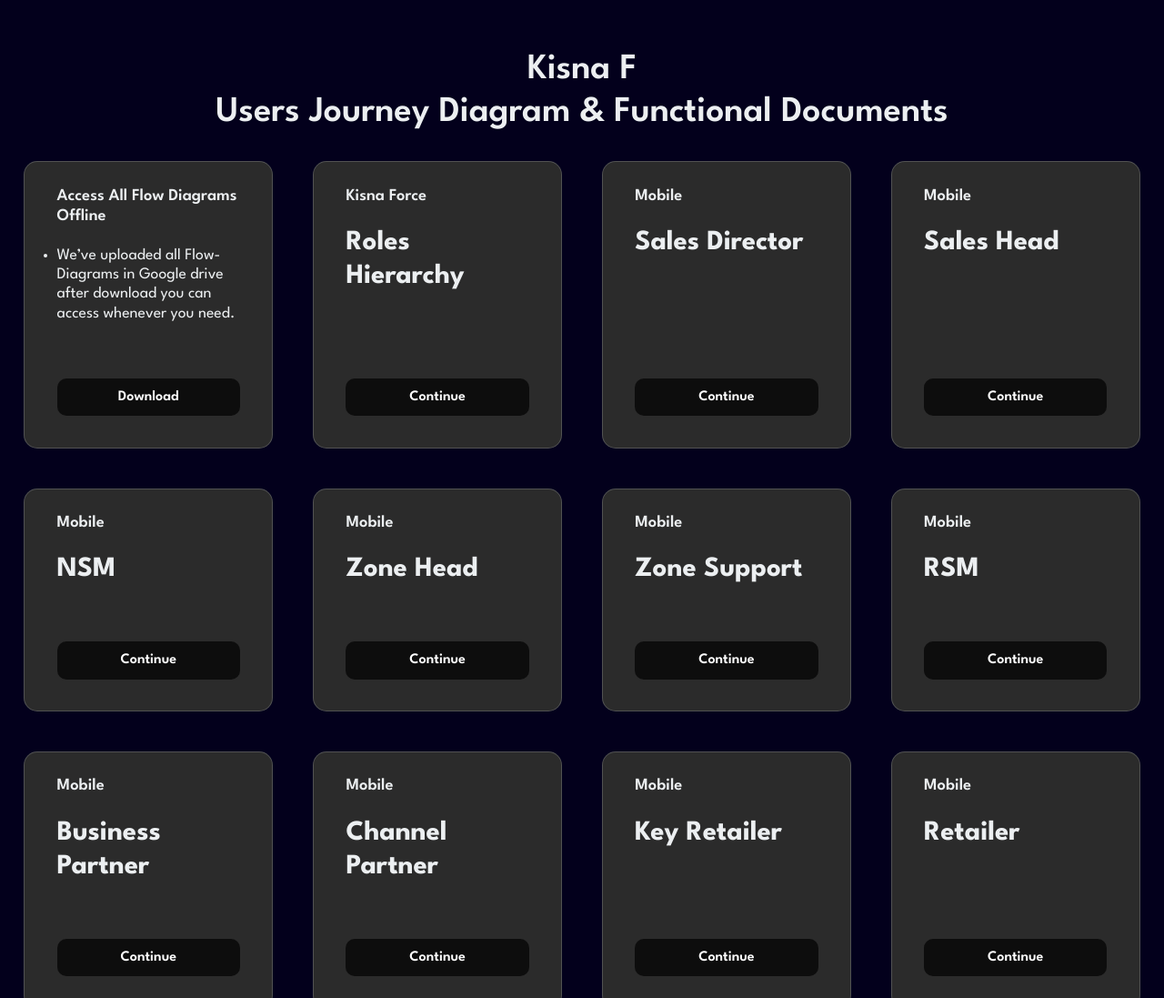
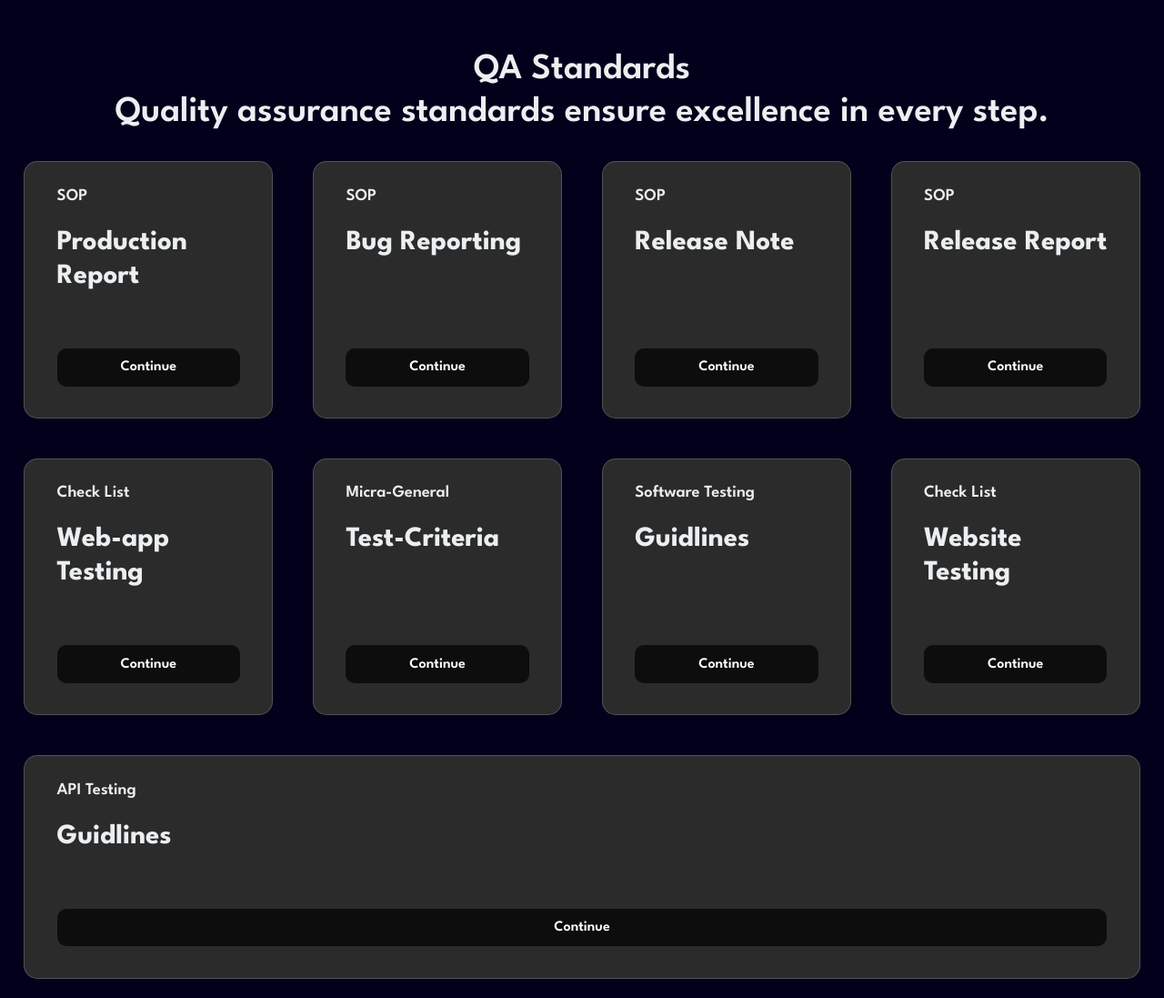
Before and after one commit to bhumi1704/QA, a plain HTML site: page index.html in a window 1280 px wide. Shown: the top 1097 px of the page at 91% size. Drawn offline with Linux system fonts and the light colour scheme.

Commit message:
Update index.html
QA-changes

```diff
--- a/index.html
+++ b/index.html
@@ -3,7 +3,7 @@
 
 <head>
     <meta charset="UTF-8">
-    <title>Kisna Force</title>
+    <title>QA Standards</title>
     <link rel="stylesheet" href="./style.css">
 
 </head>
@@ -11,11 +11,11 @@
 <body>
     <!-- partial:index.partial.html -->
     <main class="main flow">
-        <h1 class="main__heading">Kisna F </br> Users Journey Diagram & Functional Documents</h1>
+        <h1 class="main__heading">QA Standards </br> Quality assurance standards ensure excellence in every step.</h1>
         <div class="main__cards cards">
             <div class="cards__inner">
 
-
+<!--
                 <div class="cards__card card">
                     <h2 class="card__heading">Access All Flow Diagrams Offline</h2>
                     <ul style="list-style: disc;">
@@ -25,92 +25,92 @@
                     </ul>
                     <a target="_blank" href="https://drive.google.com/drive/folders/1qJeHkNlJ62n8EPLj2WEq3HYPwrg_lc3k?usp=sharing"
                         class="card__cta cta">Download</a>
-                </div>
+                </div> -->
 
 
 
                 <div class="cards__card card">
-                    <h2 class="card__heading">Kisna Force</h2>
-                    <p class="card__price">Roles Hierarchy</p>
+                    <h2 class="card__heading">SOP</h2>
+                    <p class="card__price">Production Report </p>
                     <ul role="list" class="card__bullets flow">
                     </ul>
-                    <a target="_blank" href="https://miro.com/app/board/uXjVMp7yHO4=/?share_link_id=998483372213"
+                    <a target="_blank" href="https://drive.google.com/file/d/1-WkwxWFmsqWRchufVoIzMs13n_42DRW4/view"
                         class="card__cta cta">Continue</a>
                 </div>
 
                 <div class="cards__card card">
-                    <h2 class="card__heading">Mobile</h2>
-                    <p class="card__price">Sales Director</p>
+                    <h2 class="card__heading">SOP</h2>
+                    <p class="card__price">Bug Reporting</p>
                     <ul role="list" class="card__bullets flow">
                     </ul>
-                    <a target="_blank" href="https://miro.com/app/board/uXjVMp7yEpc=/?share_link_id=751595216006"
+                    <a target="_blank" href="https://drive.google.com/file/d/1eRWqGdye6DFPjGiTc0VtoMsDYvFKbkQn/view"
                         class="card__cta cta">Continue</a>
                 </div>
 
                 <div class="cards__card card">
-                    <h2 class="card__heading">Mobile</h2>
-                    <p class="card__price">Sales Head</p>
+                    <h2 class="card__heading">SOP</h2>
+                    <p class="card__price">Release Note</p>
                     <ul role="list" class="card__bullets flow">
                     </ul>
-                    <a target="_blank" href="https://miro.com/app/board/uXjVMp7yHEo=/?share_link_id=417449005264"
+                    <a target="_blank" href="https://drive.google.com/file/d/1-PzElk9_lBTeSJsH9-2SaQT-uJFkT4Jv/view"
                         class="card__cta cta">Continue</a>
                 </div>
 
                 <div class="cards__card card">
-                    <h2 class="card__heading">Mobile</h2>
-                    <p class="card__price">NSM</p>
+                    <h2 class="card__heading">SOP</h2>
+                    <p class="card__price">Release Report</p>
                     <ul role="list" class="card__bullets flow">
                     </ul>
-                    <a target="_blank" href="https://miro.com/app/board/uXjVMp7SjE0=/?share_link_id=586881537022"
+                    <a target="_blank" href="https://drive.google.com/file/d/1-MqLzthsEEvO3jrFzaJ0is7i8NuBzesV/view"
                         class="card__cta cta">Continue</a>
                 </div>
 
                 <div class="cards__card card">
-                    <h2 class="card__heading">Mobile</h2>
-                    <p class="card__price">Zone Head</p>
+                    <h2 class="card__heading">Check List</h2>
+                    <p class="card__price">Web-app Testing</p>
                     <ul role="list" class="card__bullets flow">
                     </ul>
-                    <a target="_blank" href="https://miro.com/app/board/uXjVMp7Sj7s=/?share_link_id=924408000452"
+                    <a target="_blank" href="https://drive.google.com/file/d/1cR-1moZkQu_cMpty8Hf9NaizTIu5YvAn/view"
                         class="card__cta cta">Continue</a>
                 </div>
 
                 <div class="cards__card card">
-                    <h2 class="card__heading">Mobile</h2>
-                    <p class="card__price">Zone Support</p>
+                    <h2 class="card__heading">Micra-General</h2>
+                    <p class="card__price">Test-Criteria</p>
                     <ul role="list" class="card__bullets flow">
                     </ul>
-                    <a target="_blank" href="https://miro.com/app/board/uXjVMp7Sj7Q=/?share_link_id=968091842212"
+                    <a target="_blank" href="https://drive.google.com/file/d/1rlKtD85cDqoFEROrYH8MMWJEsCs3tO63/view"
                         class="card__cta cta">Continue</a>
                 </div>
 
                 <div class="cards__card card">
-                    <h2 class="card__heading">Mobile</h2>
-                    <p class="card__price">RSM</p>
+                    <h2 class="card__heading">Software Testing</h2>
+                    <p class="card__price">Guidlines</p>
                     <ul role="list" class="card__bullets flow">
                     </ul>
-                    <a target="_blank" href="https://miro.com/app/board/uXjVMp7yE2E=/?share_link_id=612767034603"
+                    <a target="_blank" href="https://drive.google.com/file/d/1x-tTvfEpY84lIzyyur_v0bzDIFXe5UA1/view"
                         class="card__cta cta">Continue</a>
                 </div>
 
                 <div class="cards__card card">
-                    <h2 class="card__heading">Mobile</h2>
-                    <p class="card__price">Business Partner</p>
+                    <h2 class="card__heading">Check List</h2>
+                    <p class="card__price">Website Testing</p>
                     <ul role="list" class="card__bullets flow">
                     </ul>
-                    <a target="_blank" href="https://miro.com/app/board/uXjVMp7yEq4=/?share_link_id=629045808839"
+                    <a target="_blank" href="https://drive.google.com/file/d/174hp8ItkC8y8AMFxL10L814aPgTKOFJL/view"
                         class="card__cta cta">Continue</a>
                 </div>
 
                 <div class="cards__card card">
-                    <h2 class="card__heading">Mobile</h2>
-                    <p class="card__price">Channel Partner</p>
+                    <h2 class="card__heading">API Testing</h2>
+                    <p class="card__price">Guidlines</p>
                     <ul role="list" class="card__bullets flow">
                     </ul>
-                    <a target="_blank" href="https://miro.com/app/board/uXjVMp7Sj48=/?share_link_id=10567762044"
+                    <a target="_blank" href="https://drive.google.com/file/d/14TArPzOnSUH8h3Fp025C000wZh-Vs7eK/view"
                         class="card__cta cta">Continue</a>
                 </div>
 
-                <div class="cards__card card">
+                <!-- <div class="cards__card card">
                     <h2 class="card__heading">Mobile</h2>
                     <p class="card__price">Key Retailer</p>
                     <ul role="list" class="card__bullets flow">
@@ -202,7 +202,7 @@
                     <a target="_blank"
                         href="https://docs.google.com/document/d/1pA1N0f1dCI5B3fHuhoOMVgV0QHOOeEziL-hHY1rcRgE/edit"
                         class="card__cta cta">Continue</a>
-                </div>
+                </div> -->
             </div>
 
             <div class="overlay cards__inner"></div>
```
